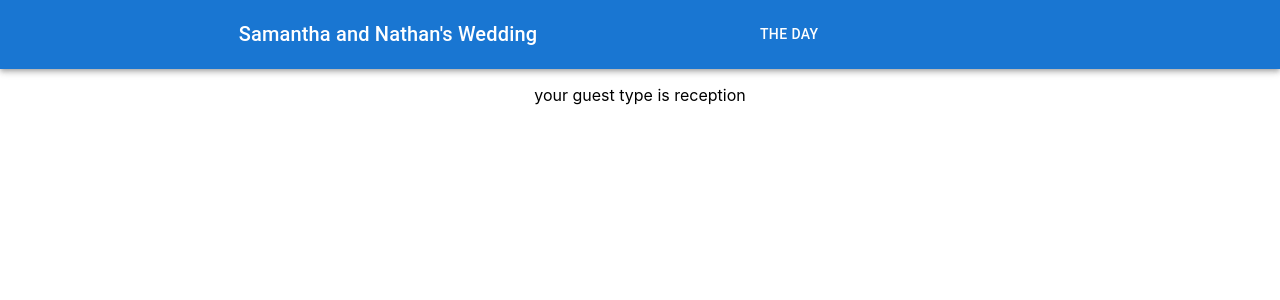
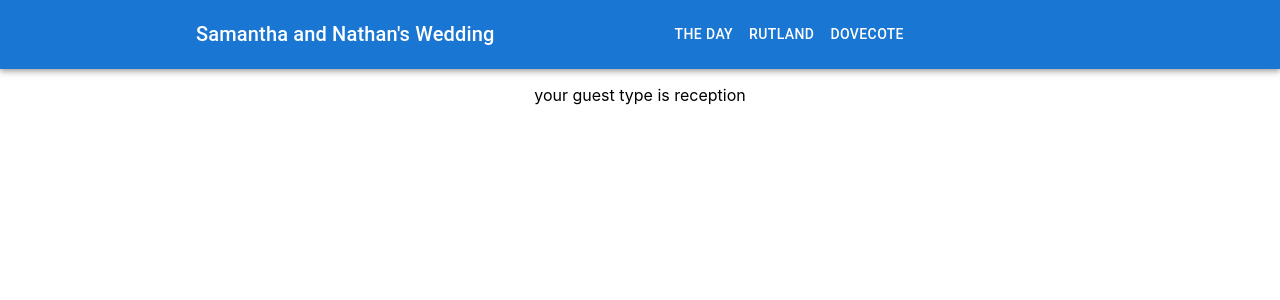
Before and after one commit to naathanbrown/wedding, a React (Create React App) app: page / in a window 1280 px wide. Shown: the top 300 px of the page. Built offline with nearby package versions, Linux system fonts and the light colour scheme.

Commit message:
update navbar

```diff
--- a/package.json
+++ b/package.json
@@ -5,6 +5,7 @@
   "dependencies": {
     "@emotion/react": "^11.13.3",
     "@emotion/styled": "^11.13.0",
+    "@mui/icons-material": "^6.1.6",
     "@mui/material": "^6.1.6",
     "@testing-library/jest-dom": "^5.17.0",
     "@testing-library/react": "^13.4.0",
--- a/src/components/navbar.tsx
+++ b/src/components/navbar.tsx
@@ -1,24 +1,81 @@
-import { AppBar, Box, Button, Toolbar, Typography } from "@mui/material";
+import MenuIcon from "@mui/icons-material/Menu";
+import {
+  AppBar,
+  Box,
+  Button,
+  Container,
+  IconButton,
+  Menu,
+  MenuItem,
+  Toolbar,
+  Typography,
+} from "@mui/material";
+import { useState } from "react";
 
 export const Navbar = () => {
+  const pages = ["The Day", "Rutland", "Dovecote"];
+  const [anchorElNav, setAnchorElNav] = useState<null | HTMLElement>(null);
+  const handleOpenNavMenu = (event: React.MouseEvent<HTMLElement>) => {
+    setAnchorElNav(event.currentTarget);
+  };
+  const handleCloseNavMenu = () => {
+    setAnchorElNav(null);
+  };
+
   return (
-    <Box sx={{ flexGrow: 1 }}>
     <AppBar position="static">
-        <Toolbar>
+      <Container maxWidth="xl">
+        <Toolbar disableGutters>
           <Typography variant="h6" component="div" sx={{ flexGrow: 1 }}>
             Samantha and Nathan's Wedding
           </Typography>
+          <Box sx={{ flexGrow: 1, display: { xs: "flex", md: "none" } }}>
+            <IconButton
+              size="large"
+              aria-label="account of current user"
+              aria-controls="menu-appbar"
+              aria-haspopup="true"
+              onClick={handleOpenNavMenu}
+              color="inherit"
+            >
+              <MenuIcon />
+            </IconButton>
+            <Menu
+              id="menu-appbar"
+              anchorEl={anchorElNav}
+              anchorOrigin={{
+                vertical: "bottom",
+                horizontal: "left",
+              }}
+              keepMounted
+              transformOrigin={{
+                vertical: "top",
+                horizontal: "left",
+              }}
+              open={Boolean(anchorElNav)}
+              onClose={handleCloseNavMenu}
+              sx={{ display: { xs: "block", md: "none" } }}
+            >
+              {pages.map((page) => (
+                <MenuItem key={page} onClick={handleCloseNavMenu}>
+                  <Typography sx={{ textAlign: "center" }}>{page}</Typography>
+                </MenuItem>
+              ))}
+            </Menu>
+          </Box>
           <Box sx={{ flexGrow: 1, display: { xs: "none", md: "flex" } }}>
+            {pages.map((page) => (
               <Button
-              key="The Day"
-              onClick={() => console.log("the day")}
+                key={page}
+                onClick={handleCloseNavMenu}
                 sx={{ my: 2, color: "white", display: "block" }}
               >
-              The Day
+                {page}
               </Button>
+            ))}
           </Box>
         </Toolbar>
+      </Container>
     </AppBar>
-    </Box>
   );
 };
```
Also changed, not shown: 1 other file (tests, documents, lock files or other folders). Lines whose indentation alone changed are shown as unchanged.
